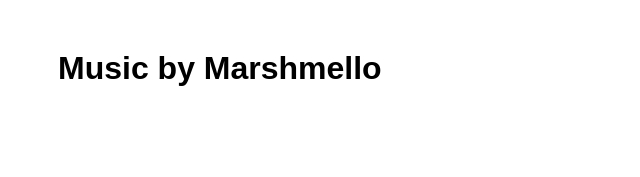
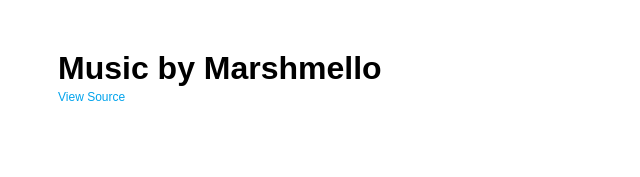
Before and after one commit to arunoda/nextjs-example-preload-data, a Next.js app: page / in a window 1280 px wide. Shown: the top 177 px of the page, without its empty margins (0-640 px from the left). Built offline with nearby package versions, Linux system fonts and the light colour scheme.

Commit message:
Add View Source.

```diff
--- a/pages/index.js
+++ b/pages/index.js
@@ -72,6 +72,11 @@
     return (
         <div className="container">
             <h1>Music by Marshmello</h1>
+            <div className="link-home">
+                <a href="https://github.com/arunoda/nextjs-example-preload-data">
+                    View Source
+                </a>
+            </div>
             <div className="tracks">
                 {tracks.map(renderTrack)}
             </div>
@@ -83,6 +88,16 @@
                     margin: 50px 50px;
                     font-family: Arial;
                 }
+
+                h1 {
+                    margin-bottom: 0px;
+                }
+
+                .link-home a {
+                    font-size: 12px;
+                    color: #00a3ec;
+                    text-decoration: none;
+                }
             `}</style>
         </div>
     )
```
